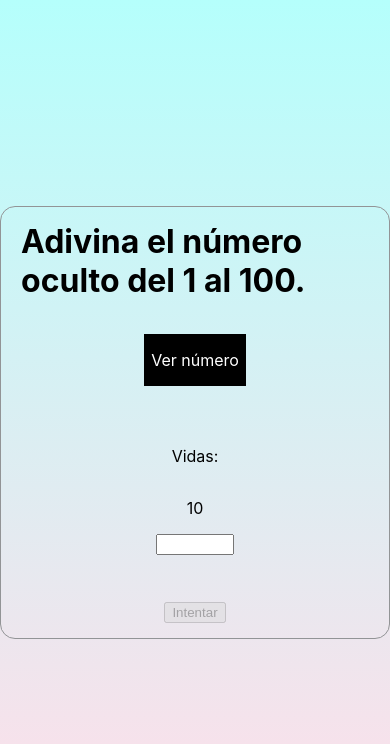
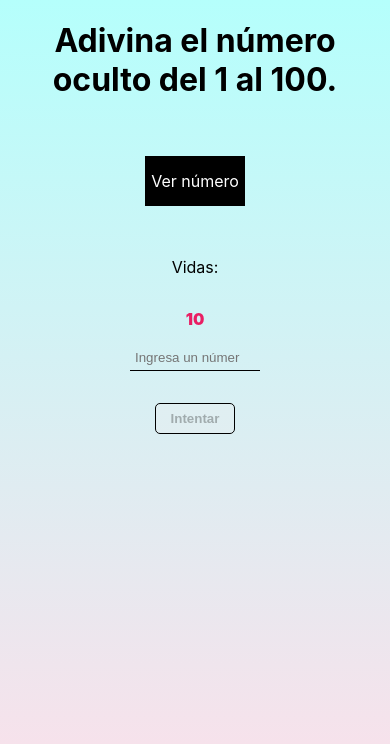
Before and after one commit to Daniel-Vasquez/encontrar-numero, a React (Create React App) app: page / in a window 390 px wide. Shown: the top 744 px of the page. Built offline with nearby package versions, Linux system fonts and the light colour scheme.

Commit message:
Adding styles and responsive

```diff
--- a/src/App.css
+++ b/src/App.css
@@ -3,7 +3,8 @@
   justify-content: center;
   align-items: center;
   flex-direction: column;
-  padding: 15px 20px;
+  text-align: center;
+  padding: 15px 10px;
   border-radius: 15px;
   border: 1px solid #929496;
 }
@@ -14,7 +15,6 @@
   align-items: center;
   width: 170px;
   height: 120px;
-  margin-bottom: 10px;
   position: relative;
 }
 
@@ -25,13 +25,19 @@
   width: 100px;
   height: 50px;
   border: 1px solid #929496;
-  /* border-radius: 15px; */
 }
 
 .containerNumero-numero,
-.titulo {
-  margin: 0;
+.titulo,
+.containerVidas,
+.containerVidas-vidas,
+.conatinerMessage {
   user-select: none;
+}
+
+.containerVidas-vidas {
+  color: #e91e63;
+  font-weight: 900;
 }
 
 .containerNumero-box {
@@ -49,14 +55,26 @@
 }
 
 .containerNumero-input {
-  width: 70px;
-  margin-bottom: 15px;
+  width: 130px;
   outline: none;
+  border-top: none;
+  border-right: none;
+  border-left: none;
+  border-bottom: 1px solid black;
+  background-color: transparent;
+  padding: 5px;
   text-align: center;
 }
 
-.containerNumero-button {
+.containerNumero-button,
+.buttonReset {
   cursor: pointer;
+  user-select: none;
+  padding: 7px 15px;
+  font-weight: 900;
+  border-radius: 5px;
+  border: 1px solid black;
+  transition: all 0.3s;
 }
 
 .containerNumero:hover .containerNumero-box {
@@ -70,12 +88,26 @@
 .buttonReset {
   cursor: pointer;
   margin-top: 10px;
+  user-select: none;
 }
 
 .usuarioGano {
   text-align: center;
   font-size: 35px;
   font-weight: 900;
-  margin-top: 35px;
+  margin: 0;
   color: #e91e63;
 }
+
+@media screen and (max-width: 600px) {
+  .container {
+    border: none;
+    height: 100vh;
+    padding: 0 10px 20px;
+    justify-content: flex-start;
+  }
+
+  .usuarioGano {
+    font-size: 20px;
+  }
+}
--- a/src/App.js
+++ b/src/App.js
@@ -1,4 +1,6 @@
 import React from "react";
+import ButtonReset from "./component/ButtonReset";
+import GetRandomArbitrary from "./utils/RandomNumber";
 import "./App.css";
 
 const INITIAL_STATE = () => {
@@ -20,18 +22,15 @@ class App extends React.Component {
     this.state = INITIAL_STATE();
   }
 
-  GetRandomArbitrary = (min, max) =>
-    parseInt(Math.random() * (max - min) + min);
-
   componentDidMount() {
     this.initGame();
   }
 
   handleChange = (currentValue) => {
     const value = parseInt(currentValue) || "";
-    if (value >= 1 && value <= 100) {
+    if (value >= 0 && value <= 100) {
       this.setState({
-        numeroUsuario: value, //Guardamos el número del usuario.
+        numeroUsuario: value,
         warning: "",
       });
     } else {
@@ -55,14 +54,14 @@ class App extends React.Component {
       this.setState({
         vidas: vidas - 1,
         numeroUsuario: "",
-        mensaje: "El número es menor",
+        mensaje: `El número a encontrar es menor a ${numeroUsuario}`,
         warning: "",
       });
     } else if (numeroUsuario < numeroRandom) {
       this.setState({
         vidas: vidas - 1,
         numeroUsuario: "",
-        mensaje: "El número es mayor",
+        mensaje: `El número a encontrar es mayor a ${numeroUsuario}`,
         warning: "",
       });
     } else if (vidas === 0) {
@@ -71,7 +70,7 @@ class App extends React.Component {
   };
 
   initGame = () => {
-    const numeroRandom = this.GetRandomArbitrary(1, 100);
+    const numeroRandom = GetRandomArbitrary(1, 100);
     this.setState({ ...INITIAL_STATE(), numeroRandom });
   };
 
@@ -88,11 +87,12 @@ class App extends React.Component {
           </div>
           <div className="containerNumero-box">Ver número</div>
         </div>
-        <p>Vidas:</p>
-        <p>{vidas}</p>
+        <p className="containerVidas">Vidas:</p>
+        <p className="containerVidas-vidas">{vidas}</p>
         <input
           className="containerNumero-input"
           type="number"
+          placeholder="Ingresa un número"
           value={numeroUsuario}
           max={100}
           min={1}
@@ -101,8 +101,8 @@ class App extends React.Component {
           }}
         />
         {warning && <p>{warning}</p>}
-        <p className="animate__animated animate__flash animate__slow animate__infinite">
-          {mensaje}
+        <p className="conatinerMessage animate__animated animate__flash animate__slow animate__repeat-3">
+          <strong>{mensaje}</strong>
         </p>
         {!gano && vidas > 0 && (
           <button
@@ -116,19 +116,13 @@ class App extends React.Component {
             Intentar
           </button>
         )}
-        {!gano && vidas === 0 && (
-          <button className="buttonReset" onClick={() => this.initGame()}>
-            Reintentar
-          </button>
-        )}
+        {!gano && vidas === 0 && <ButtonReset resetGame={this.initGame} />}
         {gano && (
           <div className="containerButtonReset">
-            <p className="animate__animated animate__zoomInDown animate__slow animate__infinite usuarioGano">
+            <p className="animate__animated animate__flash animate__slow animate__infinite usuarioGano">
               Ganaste
             </p>
-            <button className="buttonReset" onClick={() => this.initGame()}>
-              Reintentar
-            </button>
+            <ButtonReset resetGame={this.initGame} />
           </div>
         )}
       </div>
--- /dev/null
+++ b/src/component/ButtonReset.js
@@ -0,0 +1,11 @@
+import React from "react";
+
+function ButtonReset(props) {
+  return (
+    <button className="buttonReset" onClick={props.resetGame}>
+      Reintentar
+    </button>
+  );
+}
+
+export default ButtonReset;
--- a/src/index.css
+++ b/src/index.css
@@ -1,3 +1,7 @@
+* {
+  box-sizing: border-box;
+}
+
 body {
   margin: 0;
   font-family: -apple-system, BlinkMacSystemFont, "Segoe UI", "Roboto", "Oxygen",
--- /dev/null
+++ b/src/utils/RandomNumber.js
@@ -0,0 +1,7 @@
+function GetRandomArbitrary(min, max) {
+  const numberRandom = parseInt(Math.random() * (max - min) + min);
+
+  return numberRandom;
+}
+
+export default GetRandomArbitrary;
```
